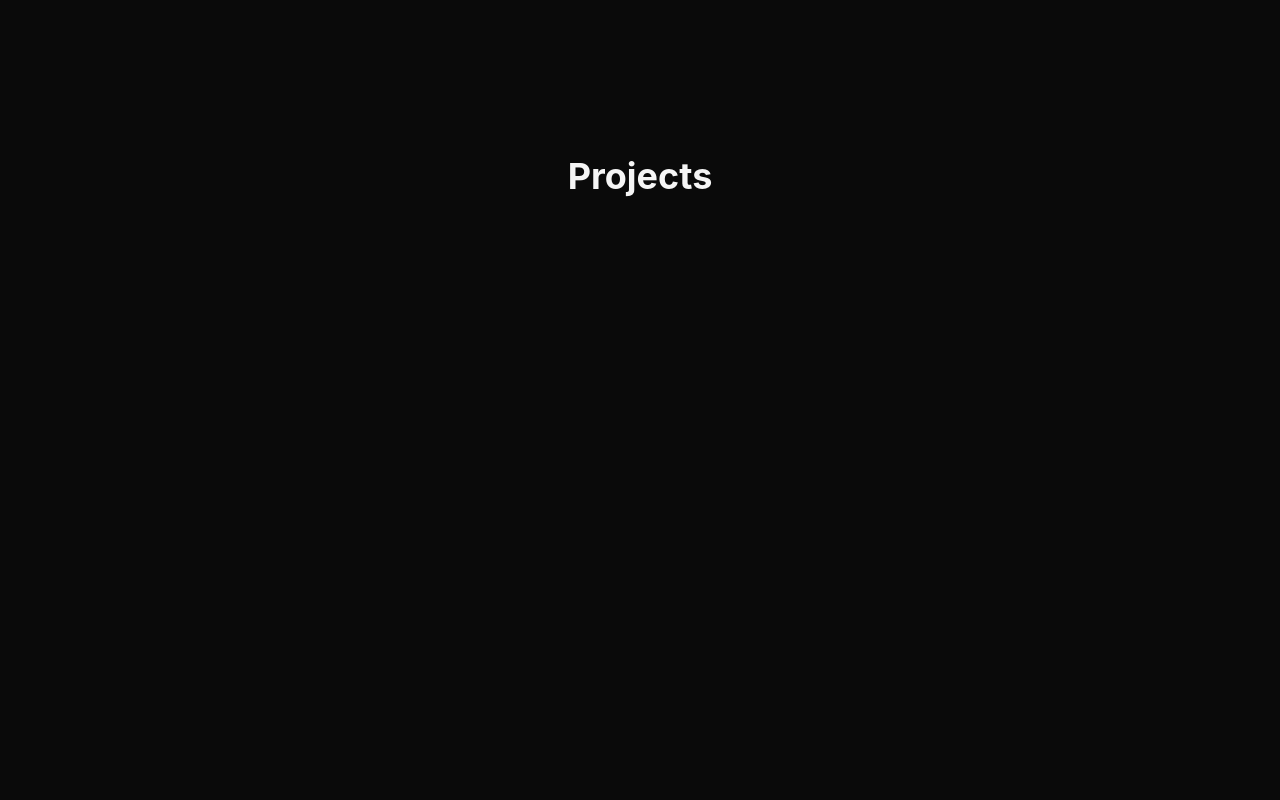
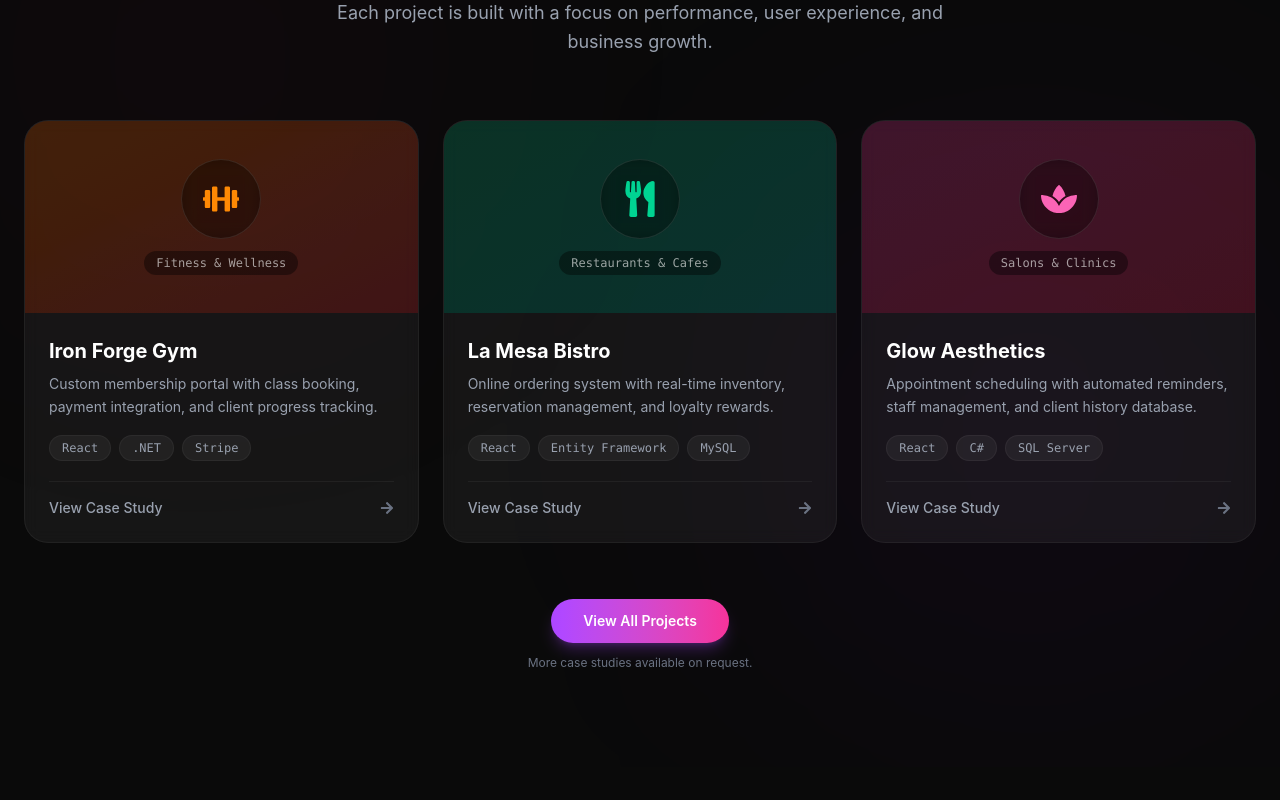
Before and after one commit to NikhilRajawat1024/My-Portfolio, a React (Vite) app: page / in a window 1280 px wide. Shown: the part 3120-3920 px from the top of the page. Built offline with nearby package versions, Linux system fonts and the light colour scheme.

Commit message:
feat: implement projects section with case study cards

```diff
--- a/src/App.jsx
+++ b/src/App.jsx
@@ -2,6 +2,7 @@ import Navbar from './components/layout/Navbar'
 import Hero from './sections/Hero'
 import About from './sections/About'
 import Services from './sections/Services'
+import Projects from './sections/Projects'
 
 function App() {
   return (
@@ -10,11 +11,9 @@ function App() {
       <Hero />
       <About />
       <Services />
+      <Projects />
 
-      {/* Placeholders for upcoming sprints */}
-      <section id="projects" className="h-screen flex items-center justify-center">
-        <h1 className="text-4xl font-bold">Projects</h1>
-      </section>
+      {/* Placeholder for Contact */}
       <section id="contact" className="h-screen flex items-center justify-center">
         <h1 className="text-4xl font-bold">Contact</h1>
       </section>
--- /dev/null
+++ b/src/sections/Projects.jsx
@@ -0,0 +1,150 @@
+import { motion } from 'framer-motion'
+import { FaArrowRight, FaDumbbell, FaUtensils, FaSpa } from 'react-icons/fa'
+import SectionHeader from '../components/common/SectionHeader'
+
+const Projects = () => {
+  const projects = [
+    {
+      id: 1,
+      icon: <FaDumbbell className="text-4xl text-orange-400" />,
+      category: 'Fitness & Wellness',
+      title: 'Iron Forge Gym',
+      description: 'Custom membership portal with class booking, payment integration, and client progress tracking.',
+      tags: ['React', '.NET', 'Stripe'],
+      gradient: 'from-orange-500/30 to-red-500/30',
+    },
+    {
+      id: 2,
+      icon: <FaUtensils className="text-4xl text-emerald-400" />,
+      category: 'Restaurants & Cafes',
+      title: 'La Mesa Bistro',
+      description: 'Online ordering system with real-time inventory, reservation management, and loyalty rewards.',
+      tags: ['React', 'Entity Framework', 'MySQL'],
+      gradient: 'from-emerald-500/30 to-teal-500/30',
+    },
+    {
+      id: 3,
+      icon: <FaSpa className="text-4xl text-pink-400" />,
+      category: 'Salons & Clinics',
+      title: 'Glow Aesthetics',
+      description: 'Appointment scheduling with automated reminders, staff management, and client history database.',
+      tags: ['React', 'C#', 'SQL Server'],
+      gradient: 'from-pink-500/30 to-rose-500/30',
+    },
+  ]
+
+  const containerVariants = {
+    hidden: { opacity: 0 },
+    visible: {
+      opacity: 1,
+      transition: {
+        staggerChildren: 0.15,
+        delayChildren: 0.2,
+      },
+    },
+  }
+
+  const cardVariants = {
+    hidden: { opacity: 0, y: 40 },
+    visible: { opacity: 1, y: 0, transition: { duration: 0.6, ease: 'easeOut' } },
+  }
+
+  return (
+    <section id="projects" className="relative py-24 px-6 overflow-hidden">
+      {/* Background glow */}
+      <div className="absolute bottom-20 right-0 w-[500px] h-[500px] rounded-full bg-purple-600/5 blur-[150px] pointer-events-none" />
+      <div className="absolute top-20 left-0 w-[400px] h-[400px] rounded-full bg-pink-600/5 blur-[150px] pointer-events-none" />
+
+      <div className="max-w-7xl mx-auto relative z-10">
+        {/* Section Header */}
+        <SectionHeader
+          badge="Case Studies"
+          title="Projects that deliver results"
+          description="Each project is built with a focus on performance, user experience, and business growth."
+          className="text-center mx-auto mb-16"
+        />
+
+        {/* Projects Grid */}
+        <motion.div
+          variants={containerVariants}
+          initial="hidden"
+          whileInView="visible"
+          viewport={{ once: true, margin: "-50px" }}
+          className="grid md:grid-cols-2 lg:grid-cols-3 gap-6"
+        >
+          {projects.map((project) => (
+            <motion.div
+              key={project.id}
+              variants={cardVariants}
+              whileHover={{ y: -10 }}
+              className="group bg-white/5 backdrop-blur-sm border border-white/5 rounded-3xl overflow-hidden transition-all duration-300 hover:border-purple-500/30 hover:bg-white/10 hover:shadow-2xl hover:shadow-purple-500/10 flex flex-col"
+            >
+              {/* Visual placeholder (gradient + icon) */}
+              <div className={`relative h-48 bg-gradient-to-br ${project.gradient} flex items-center justify-center overflow-hidden`}>
+                <div className="absolute inset-0 bg-black/30" />
+                <div className="relative z-10 flex flex-col items-center">
+                  <div className="w-20 h-20 rounded-full bg-black/50 backdrop-blur-sm border border-white/10 flex items-center justify-center">
+                    {project.icon}
+                  </div>
+                  <span className="mt-3 text-xs font-mono text-white/60 bg-black/40 px-3 py-1 rounded-full">
+                    {project.category}
+                  </span>
+                </div>
+                {/* Subtle animated shine */}
+                <div className="absolute -inset-full w-1/2 h-full bg-gradient-to-r from-transparent via-white/5 to-transparent skew-x-12 group-hover:translate-x-full transition-transform duration-1000" />
+              </div>
+
+              {/* Content */}
+              <div className="p-6 flex flex-col flex-1">
+                <h3 className="text-xl font-bold text-white group-hover:text-purple-400 transition-colors">
+                  {project.title}
+                </h3>
+                <p className="text-sm text-gray-400 mt-2 leading-relaxed flex-1">
+                  {project.description}
+                </p>
+
+                {/* Tags */}
+                <div className="flex flex-wrap gap-2 mt-4">
+                  {project.tags.map((tag, idx) => (
+                    <span
+                      key={idx}
+                      className="text-xs px-3 py-1 rounded-full bg-white/5 border border-white/5 text-gray-400 font-mono"
+                    >
+                      {tag}
+                    </span>
+                  ))}
+                </div>
+
+                {/* View Case Study Link */}
+                <div className="mt-5 pt-4 border-t border-white/5 flex items-center justify-between">
+                  <span className="text-sm font-medium text-gray-400 group-hover:text-purple-400 transition-colors cursor-pointer">
+                    View Case Study
+                  </span>
+                  <FaArrowRight className="text-sm text-gray-500 group-hover:text-purple-400 group-hover:translate-x-1 transition-all" />
+                </div>
+              </div>
+            </motion.div>
+          ))}
+        </motion.div>
+
+        {/* CTA Bottom */}
+        <motion.div
+          initial={{ opacity: 0, y: 20 }}
+          whileInView={{ opacity: 1, y: 0 }}
+          viewport={{ once: true }}
+          transition={{ delay: 0.3 }}
+          className="mt-14 text-center"
+        >
+          <button className="px-8 py-3 rounded-full bg-gradient-to-r from-purple-500 to-pink-500 text-white font-semibold text-sm hover:opacity-90 hover:scale-105 transition-all shadow-lg shadow-purple-500/25">
+            View All Projects
+          </button>
+          <p className="text-xs text-gray-500 mt-3">
+            More case studies available on request.
+          </p>
+        </motion.div>
+      </div>
+    </section>
+  )
+}
+
+export default Projects
```
